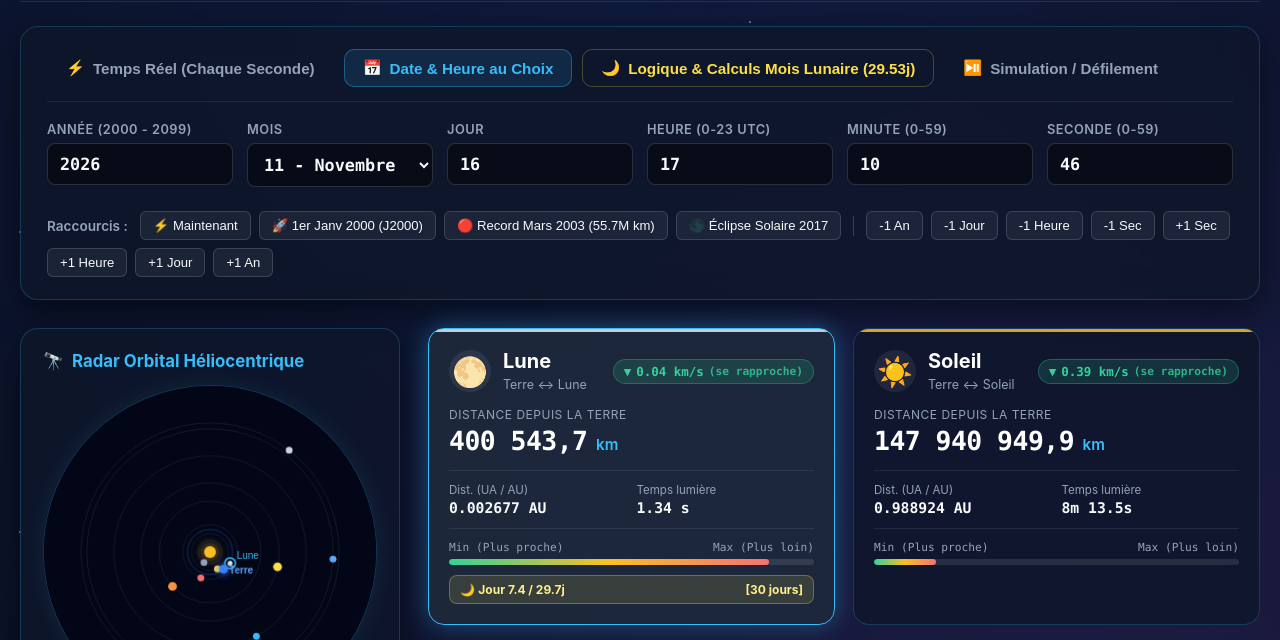
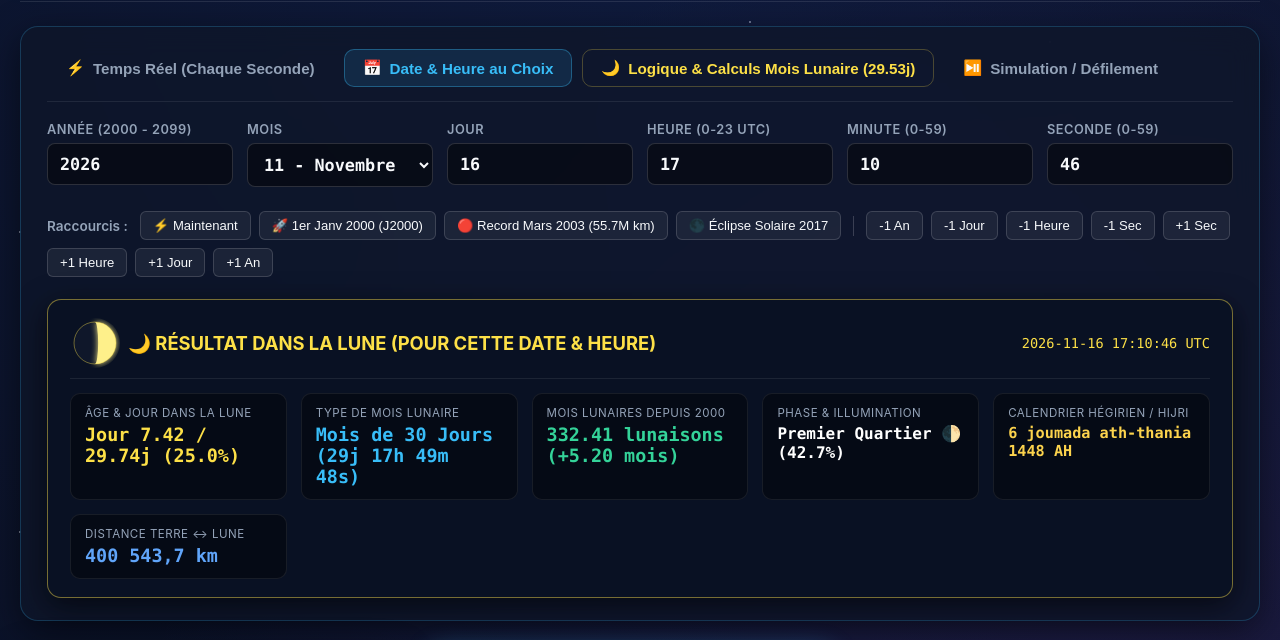
Before and after one commit to latefriad/chlefastro, a plain HTML site: page index.html in a window 1280 px wide. Both pictures are taken after a click on the button "📅 Date & Heure au Choix". Shown: the part 98-738 px from the top of the page. Drawn offline with Linux system fonts and the light colour scheme.

Commit message:
feat: Instant Lunar calculation box directly in Custom Date & Time tab

```diff
--- a/index.html
+++ b/index.html
@@ -3,7 +3,7 @@
 <head>
   <meta charset="UTF-8">
   <meta name="viewport" content="width=device-width, initial-scale=1.0">
-  <title>AstroDistance — Distances & Logique du Mois Lunaire (29.530588... Jours)</title>
+  <title>AstroDistance — Distances & Calcul dans la Lune pour n'importe quelle Date/Heure</title>
   <style>
     :root {
       --bg-dark: #070a14;
@@ -314,7 +314,64 @@
       color: #fff;
     }
 
-    /* Tab 3: Lunar Month & Mathematical Logic */
+    /* DIRECT LUNAR RESULT BOX INSIDE CUSTOM DATE TAB */
+    .custom-lunar-instant-box {
+      margin-top: 22px;
+      background: rgba(10, 18, 36, 0.95);
+      border: 1.5px solid rgba(253, 224, 71, 0.45);
+      border-radius: 14px;
+      padding: 18px 22px;
+      box-shadow: 0 8px 30px rgba(0,0,0,0.6);
+    }
+
+    .custom-lunar-header {
+      display: flex;
+      flex-wrap: wrap;
+      justify-content: space-between;
+      align-items: center;
+      gap: 12px;
+      margin-bottom: 14px;
+      border-bottom: 1px solid rgba(255,255,255,0.08);
+      padding-bottom: 10px;
+    }
+
+    .custom-lunar-header h3 {
+      font-size: 1.15rem;
+      color: #fde047;
+      display: flex;
+      align-items: center;
+      gap: 8px;
+    }
+
+    .custom-lunar-grid {
+      display: grid;
+      grid-template-columns: repeat(auto-fit, minmax(200px, 1fr));
+      gap: 14px;
+    }
+
+    .custom-lunar-card {
+      background: rgba(0, 0, 0, 0.4);
+      border: 1px solid rgba(255, 255, 255, 0.08);
+      border-radius: 10px;
+      padding: 12px 14px;
+    }
+
+    .custom-lunar-card .l-lbl {
+      font-size: 0.72rem;
+      color: var(--text-muted);
+      text-transform: uppercase;
+      letter-spacing: 0.5px;
+      margin-bottom: 4px;
+    }
+
+    .custom-lunar-card .l-val {
+      font-family: var(--font-mono);
+      font-size: 1.15rem;
+      font-weight: 800;
+      color: #fff;
+    }
+
+    /* Tab 3: Lunar Month & Deep Mathematical Logic */
     .lunar-hero {
       display: grid;
       grid-template-columns: 1fr;
@@ -340,11 +397,19 @@
       box-shadow: inset 0 0 30px rgba(0, 0, 0, 0.8), 0 0 20px rgba(253, 224, 71, 0.1);
     }
 
+    #moonPhaseCanvas, #miniMoonCanvas {
+      display: block;
+      border-radius: 50%;
+    }
+
     #moonPhaseCanvas {
       width: 180px;
       height: 180px;
-      display: block;
-      border-radius: 50%;
+    }
+
+    #miniMoonCanvas {
+      width: 50px;
+      height: 50px;
     }
 
     .lunar-moon-name {
@@ -494,7 +559,7 @@
       color: var(--accent-cyan);
     }
 
-    /* Mathematical Logic Box (Earth 30 vs Moon 29.530588) */
+    /* Mathematical Logic Box */
     .logic-container {
       margin-top: 28px;
       background: rgba(10, 18, 36, 0.9);
@@ -580,7 +645,6 @@
       color: #fde047;
     }
 
-    /* Live Counters 2000 to Now */
     .counters-row {
       display: grid;
       grid-template-columns: repeat(auto-fit, minmax(180px, 1fr));
@@ -609,7 +673,6 @@
       color: #38bdf8;
     }
 
-    /* Converter Tool */
     .converter-box {
       margin-top: 20px;
       background: rgba(0,0,0,0.4);
@@ -649,7 +712,6 @@
       border-color: var(--accent-cyan);
     }
 
-    /* The 5 Types of Lunar Months Table */
     .five-months-table {
       width: 100%;
       border-collapse: collapse;
@@ -727,6 +789,43 @@
       background: rgba(56, 189, 248, 0.08);
     }
 
+    /* Tab 4: Simulation */
+    .sim-controls {
+      display: flex;
+      flex-wrap: wrap;
+      align-items: center;
+      gap: 18px;
+    }
+
+    .play-btn {
+      background: linear-gradient(135deg, #0284c7, var(--accent-cyan));
+      border: none;
+      color: #030712;
+      font-weight: 800;
+      font-size: 0.95rem;
+      padding: 11px 22px;
+      border-radius: 10px;
+      cursor: pointer;
+      display: flex;
+      align-items: center;
+      gap: 8px;
+      transition: all 0.2s;
+      box-shadow: 0 4px 18px rgba(56, 189, 248, 0.35);
+    }
+
+    .play-btn:hover {
+      transform: translateY(-2px);
+      box-shadow: 0 6px 24px rgba(56, 189, 248, 0.55);
+    }
+
+    .speed-selector {
+      display: flex;
+      align-items: center;
+      gap: 10px;
+      color: var(--text-muted);
+      font-size: 0.9rem;
+    }
+
     /* Layout */
     .main-grid {
       display: grid;
@@ -950,7 +1049,6 @@
       color: var(--text-main);
     }
 
-    /* Proximity Gauge */
     .proximity-gauge-wrap {
       display: flex;
       flex-direction: column;
@@ -1235,6 +1333,46 @@
         <button class="stepper-btn" data-step="3600">+1 Heure</button>
         <button class="stepper-btn" data-step="86400">+1 Jour</button>
         <button class="stepper-btn" data-step="31536000">+1 An</button>
+      </div>
+
+      <!-- INSTANT LUNAR CALCULATION FOR THIS CUSTOM DATE -->
+      <div class="custom-lunar-instant-box">
+        <div class="custom-lunar-header">
+          <h3>
+            <canvas id="miniMoonCanvas" width="50" height="50"></canvas>
+            <span>🌙 RÉSULTAT DANS LA LUNE (POUR CETTE DATE & HEURE)</span>
+          </h3>
+          <div style="font-family: var(--font-mono); font-size: 0.85rem; color: #fde047;" id="customDateDisplayStr">
+            2026-11-16 12:00:00 UTC
+          </div>
+        </div>
+
+        <div class="custom-lunar-grid">
+          <div class="custom-lunar-card">
+            <div class="l-lbl">Âge & Jour dans la Lune</div>
+            <div class="l-val" id="custAgeVal" style="color:#fde047;">Jour -- / 29.53j</div>
+          </div>
+          <div class="custom-lunar-card">
+            <div class="l-lbl">Type de Mois Lunaire</div>
+            <div class="l-val" id="custTypeVal" style="color:#38bdf8;">--</div>
+          </div>
+          <div class="custom-lunar-card">
+            <div class="l-lbl">Mois Lunaires depuis 2000</div>
+            <div class="l-val" id="custLunationsVal" style="color:#34d399;">--</div>
+          </div>
+          <div class="custom-lunar-card">
+            <div class="l-lbl">Phase & Illumination</div>
+            <div class="l-val" id="custPhaseVal" style="color:#fff; font-size: 1rem;">--</div>
+          </div>
+          <div class="custom-lunar-card">
+            <div class="l-lbl">Calendrier Hégirien / Hijri</div>
+            <div class="l-val" id="custHijriVal" style="color:#fcd34d; font-size: 0.95rem;">--</div>
+          </div>
+          <div class="custom-lunar-card">
+            <div class="l-lbl">Distance Terre &harr; Lune</div>
+            <div class="l-val" id="custMoonDistVal" style="color:#60a5fa;">-- km</div>
+          </div>
+        </div>
       </div>
     </div>
 
@@ -1335,7 +1473,6 @@
           </div>
         </div>
 
-        <!-- Formula banner -->
         <div class="formula-banner">
           <div>📐 <strong>Formule Fondamentale de la Lunaison :</strong></div>
           <div style="font-size: 1.15rem; margin: 6px 0; color: #fff;">
@@ -1348,7 +1485,6 @@
         </div>
 
         <div class="logic-grid-2">
-          <!-- Card 1: The Why -->
           <div class="logic-card">
             <h4>💡 Pourquoi 29.530588 jours et pas 27.32 jours ?</h4>
             <ul>
@@ -1359,7 +1495,6 @@
             </ul>
           </div>
 
-          <!-- Card 2: Earth 30 vs Moon 29.53 -->
           <div class="logic-card">
             <h4>🌍 Pourquoi la Terre compte 30 jours et la Lune 29.53 jours ?</h4>
             <ul>
@@ -1374,7 +1509,7 @@
 
         <!-- Live Accumulated Counters Since 2000 -->
         <div style="font-weight: 700; font-size: 0.95rem; color: #fde047; margin-bottom: 8px;">
-          📊 Cumul Exact Depuis le 1er Janvier 2000 (J2000) jusqu'à cet instant :
+          📊 Cumul Exact Depuis le 1er Janvier 2000 (J2000) jusqu'à cette Date & Heure :
         </div>
         <div class="counters-row">
           <div class="counter-item">
@@ -1612,22 +1747,19 @@
   <div class="cli-section">
     <h3>💻 Script Python en Ligne de Commande & Export</h3>
     <p style="font-size: 0.88rem; color: var(--text-muted); margin-bottom: 12px;">
-      Le script Python intègre également la logique mathématique complète (Terre 30j vs Lune 29.530588j) :
+      Le script Python calcule directement dans la Lune pour n'importe quelle date et heure :
     </p>
     <div class="cli-code">
-# 1. Afficher toute la logique et les formules (Terre 30j vs Lune 29.530588j) :
-python3 astro_distances.py --logic
-
-# 2. Calcul du mois lunaire actuel (phases, périgée, apogée) :
-python3 astro_distances.py --lunar
-
-# 3. Liste de tous les mois lunaires d'une année (ex: 2026) avec type (29j ou 30j) :
-python3 astro_distances.py --lunar-year 2026
-
-# 4. Calcul instantané des distances :
-python3 astro_distances.py
-
-# 5. Mode direct dans le terminal (actualisé chaque seconde) :
+# 1. Calcul dans la Lune pour une date et heure précise :
+python3 astro_distances.py --date "2024-05-15 14:30:00" --logic
+
+# 2. Calcul du mois lunaire à la date voulue :
+python3 astro_distances.py --date "2024-05-15 14:30:00" --lunar
+
+# 3. Toutes les distances + résumé lunaire :
+python3 astro_distances.py --date "2024-05-15 14:30:00"
+
+# 4. Mode direct dans le terminal :
 python3 astro_distances.py --live</div>
   </div>
 
@@ -1802,7 +1934,6 @@ function calculateForDate(date) {
     };
   }
 
-  // Earth heliocentric
   const earthHVec = Astronomy.HelioVector(Astronomy.Body.Earth, astroTime);
   results["Earth"] = {
     helio: { x: earthHVec.x, y: earthHVec.y }
@@ -1833,7 +1964,6 @@ function calculateLunarMonth(date) {
   const mins = Math.floor((((totalDays - daysInt) * 24) - hours) * 60);
   const secs = Math.floor((((((totalDays - daysInt) * 24) - hours) * 60) - mins) * 60);
 
-  // Perigee & Apogee estimation
   let curr = Astronomy.MakeTime(new Date(prevNM.date.getTime()));
   let minKm = Infinity, maxKm = -Infinity;
   const stepDays = 1.0 / 24.0;
@@ -1844,7 +1974,6 @@ function calculateLunarMonth(date) {
     curr = curr.AddDays(stepDays);
   }
 
-  // Hijri representation
   let hijriStr = "";
   try {
     const locale = currentLang === 'fr' ? 'fr-FR-u-ca-islamic-umalqura' : 'en-US-u-ca-islamic-umalqura';
@@ -1853,7 +1982,6 @@ function calculateLunarMonth(date) {
     hijriStr = "Calendrier Lunaire";
   }
 
-  // Delta since J2000
   const deltaDaysSince2000 = (date.getTime() - J2000_EPOCH.getTime()) / (86400 * 1000);
   const earthMonths30 = deltaDaysSince2000 / T_EARTH_MONTH_30;
   const lunarMonths = deltaDaysSince2000 / T_LUNAR_SYNODIC;
@@ -1886,29 +2014,27 @@ function calculateLunarMonth(date) {
 
 // --- Draw Moon Phase Realistically on Canvas ---
 function drawMoonPhase(canvas, phaseDeg, illumFraction) {
+  if (!canvas) return;
   const ctx = canvas.getContext("2d");
   const w = canvas.width;
   const h = canvas.height;
-  const r = (w / 2) - 8;
+  const r = (w / 2) - 4;
   const cx = w / 2;
   const cy = h / 2;
 
   ctx.clearRect(0, 0, w, h);
 
-  // Outer glow
   ctx.save();
   ctx.beginPath();
   ctx.arc(cx, cy, r, 0, Math.PI * 2);
   ctx.fillStyle = "#1e293b";
   ctx.fill();
 
-  // Dark side base
   ctx.beginPath();
   ctx.arc(cx, cy, r, 0, Math.PI * 2);
   ctx.fillStyle = "#0f172a";
   ctx.fill();
 
-  // Draw illuminated crescent or gibbous shape
   const deg = (phaseDeg % 360 + 360) % 360;
   const isWaxing = deg < 180;
   const k = Math.cos(deg * Math.PI / 180);
@@ -1918,27 +2044,14 @@ function drawMoonPhase(canvas, phaseDeg, illumFraction) {
   ctx.ellipse(cx, cy, Math.abs(k) * r, r, 0, Math.PI / 2, -Math.PI / 2, (k > 0 ? isWaxing : !isWaxing));
   ctx.fillStyle = "#fef08a";
   ctx.shadowColor = "#fef08a";
-  ctx.shadowBlur = 18;
+  ctx.shadowBlur = w > 100 ? 16 : 6;
   ctx.fill();
   ctx.restore();
 
-  // Moon craters effect
-  ctx.save();
   ctx.beginPath();
   ctx.arc(cx, cy, r, 0, Math.PI * 2);
-  ctx.clip();
-  ctx.fillStyle = "rgba(0, 0, 0, 0.08)";
-  ctx.beginPath();
-  ctx.arc(cx - 20, cy - 25, 18, 0, Math.PI * 2);
-  ctx.arc(cx + 35, cy + 10, 24, 0, Math.PI * 2);
-  ctx.arc(cx - 10, cy + 40, 20, 0, Math.PI * 2);
-  ctx.fill();
-  ctx.restore();
-
-  ctx.beginPath();
-  ctx.arc(cx, cy, r, 0, Math.PI * 2);
-  ctx.strokeStyle = "rgba(253, 224, 71, 0.35)";
-  ctx.lineWidth = 1.5;
+  ctx.strokeStyle = "rgba(253, 224, 71, 0.4)";
+  ctx.lineWidth = 1;
   ctx.stroke();
 }
 
@@ -2041,11 +2154,42 @@ function updateLunarDashboard(date, results) {
   const lunar = calculateLunarMonth(date);
   const phaseInfo = getMoonPhaseName(lunar.phaseDeg);
 
+  // 1. Big canvas on Tab 3
   const moonCanvas = document.getElementById("moonPhaseCanvas");
   if (moonCanvas) {
     drawMoonPhase(moonCanvas, lunar.phaseDeg, lunar.illumPct / 100);
   }
 
+  // 2. Mini canvas on Tab 2
+  const miniCanvas = document.getElementById("miniMoonCanvas");
+  if (miniCanvas) {
+    drawMoonPhase(miniCanvas, lunar.phaseDeg, lunar.illumPct / 100);
+  }
+
+  // Update Instant Box on Tab 2
+  const dateStrUtc = date.toISOString().replace('T', ' ').substring(0, 19) + ' UTC';
+  const elDateStr = document.getElementById("customDateDisplayStr");
+  if (elDateStr) elDateStr.textContent = dateStrUtc;
+
+  const elCustAge = document.getElementById("custAgeVal");
+  if (elCustAge) elCustAge.textContent = `Jour ${lunar.ageDays.toFixed(2)} / ${lunar.totalDays.toFixed(2)}j (${((lunar.ageDays/lunar.totalDays)*100).toFixed(1)}%)`;
+
+  const elCustType = document.getElementById("custTypeVal");
+  if (elCustType) elCustType.textContent = `Mois de ${lunar.calDays} Jours (${lunar.durationStr})`;
+
+  const elCustLun = document.getElementById("custLunationsVal");
+  if (elCustLun) elCustLun.textContent = `${lunar.lunarMonths.toFixed(2)} lunaisons (+${lunar.diffMonths.toFixed(2)} mois)`;
+
+  const elCustPhase = document.getElementById("custPhaseVal");
+  if (elCustPhase) elCustPhase.textContent = `${phaseInfo.name} (${lunar.illumPct.toFixed(1)}%)`;
+
+  const elCustHijri = document.getElementById("custHijriVal");
+  if (elCustHijri) elCustHijri.textContent = lunar.hijriStr;
+
+  const elCustDist = document.getElementById("custMoonDistVal");
+  if (elCustDist && results["Moon"]) elCustDist.textContent = formatNumber(results["Moon"].km, 1) + " km";
+
+  // Tab 3 elements
   const elPhase = document.getElementById("lunarPhaseName");
   if (elPhase) elPhase.textContent = phaseInfo.name;
 
```
